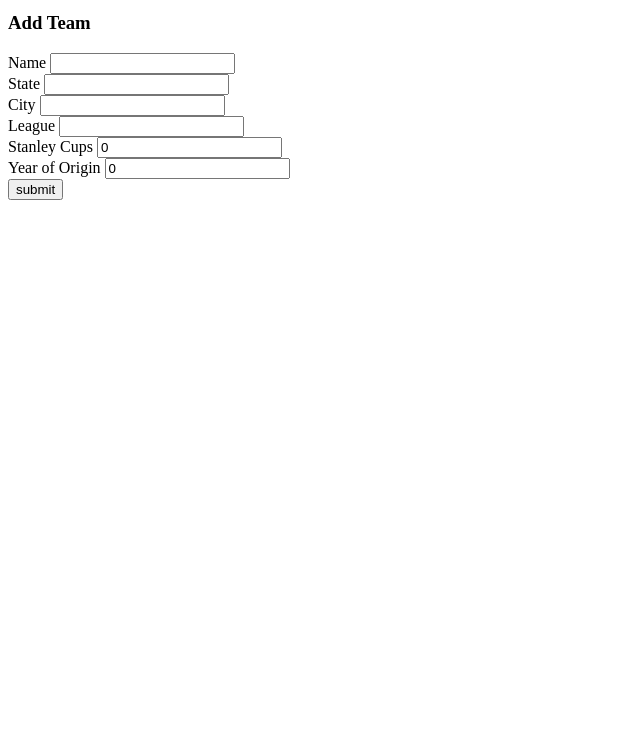
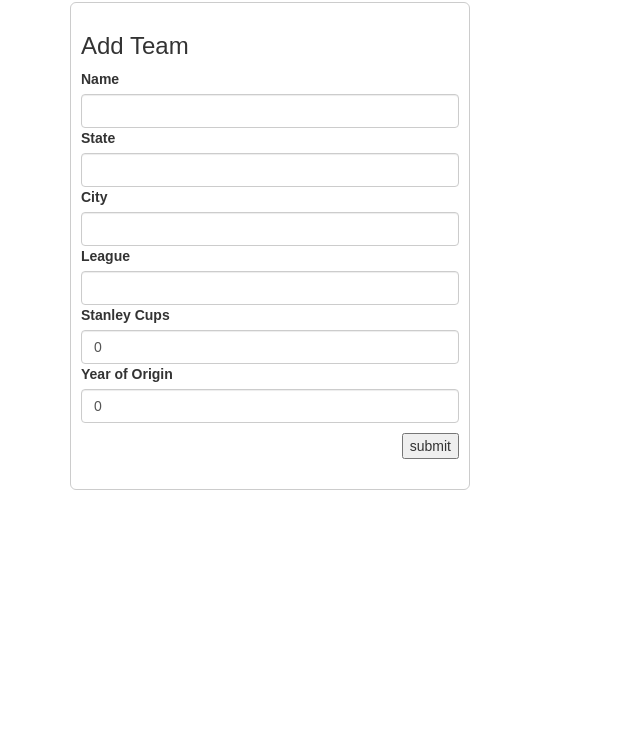
Before and after one commit to VincentPauley/hockey_mean_app, a website: page public/index.html in a window 1280 px wide. Shown: the part 68-800 px from the top of the page, without its empty margins (0-640 px from the left). Drawn offline with Linux system fonts and the light colour scheme; a web font is replaced by a local one.

Commit message:
bootstrap, styling, font

```diff
--- /dev/null
+++ b/public/css/main.css
@@ -0,0 +1,20 @@
+body {
+    font-family: 'Cuprum', sans-serif;
+}
+/* Add Team Styles */
+#add-new-team-block {
+    max-width: 400px;
+    border: 1px solid #CCC;
+    border-radius: 6px;
+    padding: 10px 10px;
+}
+#add-new-team-block::after {
+    content: "";
+    display: table;
+    clear: both;
+}
+#add-new-team-block input[type=submit] {
+    float: right;
+    margin-top: 10px;
+    margin-bottom: 20px;
+}
--- a/public/index.html
+++ b/public/index.html
@@ -3,34 +3,39 @@
   <head>
     <meta charset="utf-8"/>
     <title>Hockey Teams</title>
+    <link rel="stylesheet" type="text/css" href="css/lib/bootstrap.min.css" />
+    <link rel="stylesheet" type="text/css" href="css/main.css" />
+    <link href="https://fonts.googleapis.com/css?family=Cuprum" rel="stylesheet">
     <script type="text/javascript" src="js/lib/angular.min.js"></script>
     <script type="text/javascript" src="js/app.js"></script>
   </head>
   <body>
+    <div class="container">
       <h1>Hockey</h1>
-    <div ng-controller="createNewTeam as create">
+      <div id="add-new-team-block" ng-controller="createNewTeam as create">
         <form ng-submit="create.submit_new_team()">
           <h3>Add Team</h3>
           <label for="new-team-name">Name</label>
-        <input type="text" ng-model="create.new_team.name" id="new-team-name"/><br />
+          <input type="text" ng-model="create.new_team.name" class="form-control" id="new-team-name"/>
 
           <label for="new-team-state">State</label>
-        <input type="text" ng-model="create.new_team.state" id="new-team-state"/><br />
+          <input type="text" ng-model="create.new_team.state" class="form-control" id="new-team-state"/>
 
           <label for="new-team-city">City</label>
-        <input type="text" ng-model="create.new_team.city" id="new-team-city"/><br />
+          <input type="text" ng-model="create.new_team.city" class="form-control" id="new-team-city"/>
 
           <label for="new-team-league">League</label>
-        <input type="text" ng-model="create.new_team.league" id="new-team-league"/><br />
+          <input type="text" ng-model="create.new_team.league" class="form-control" id="new-team-league"/>
 
           <label for="new-team-stanley-cups">Stanley Cups</label>
-        <input type="text" ng-model="create.new_team.cups" id="new-team-stanley-cups"/><br />
+          <input type="text" ng-model="create.new_team.cups" class="form-control" id="new-team-stanley-cups"/>
 
           <label for="new-team-origin-year">Year of Origin</label>
-        <input type="text" ng-model="create.new_team.originYear" id="new-team-origin-year"/><br />
+          <input type="text" ng-model="create.new_team.originYear" class="form-control" id="new-team-origin-year"/>
 
           <input type="submit" value="submit" />
         </form>
       </div>
+    </div>
   </body>
 </html>
--- a/server.js
+++ b/server.js
@@ -1,6 +1,8 @@
 var express = require('express'),
+
     mongodb = require('mongodb'),
     mongoose = require('mongoose'),
+
     bodyParser = require('body-parser'),
     app = express(),
     port = 3000;
@@ -14,6 +16,7 @@ app.use(bodyParser.json());
 // configure mongoose
 mongoose.Promise = global.Promise;
 mongoose.connect('mongodb://localhost/hockey');
+
 
 /* Add Teams */
 app.post('/add-team', function(req, res) {
```
Also changed, not shown: public/css/lib/bootstrap.min.css (added), public/js/lib/bootstrap.min.js (added). Lines whose indentation alone changed are shown as unchanged.
